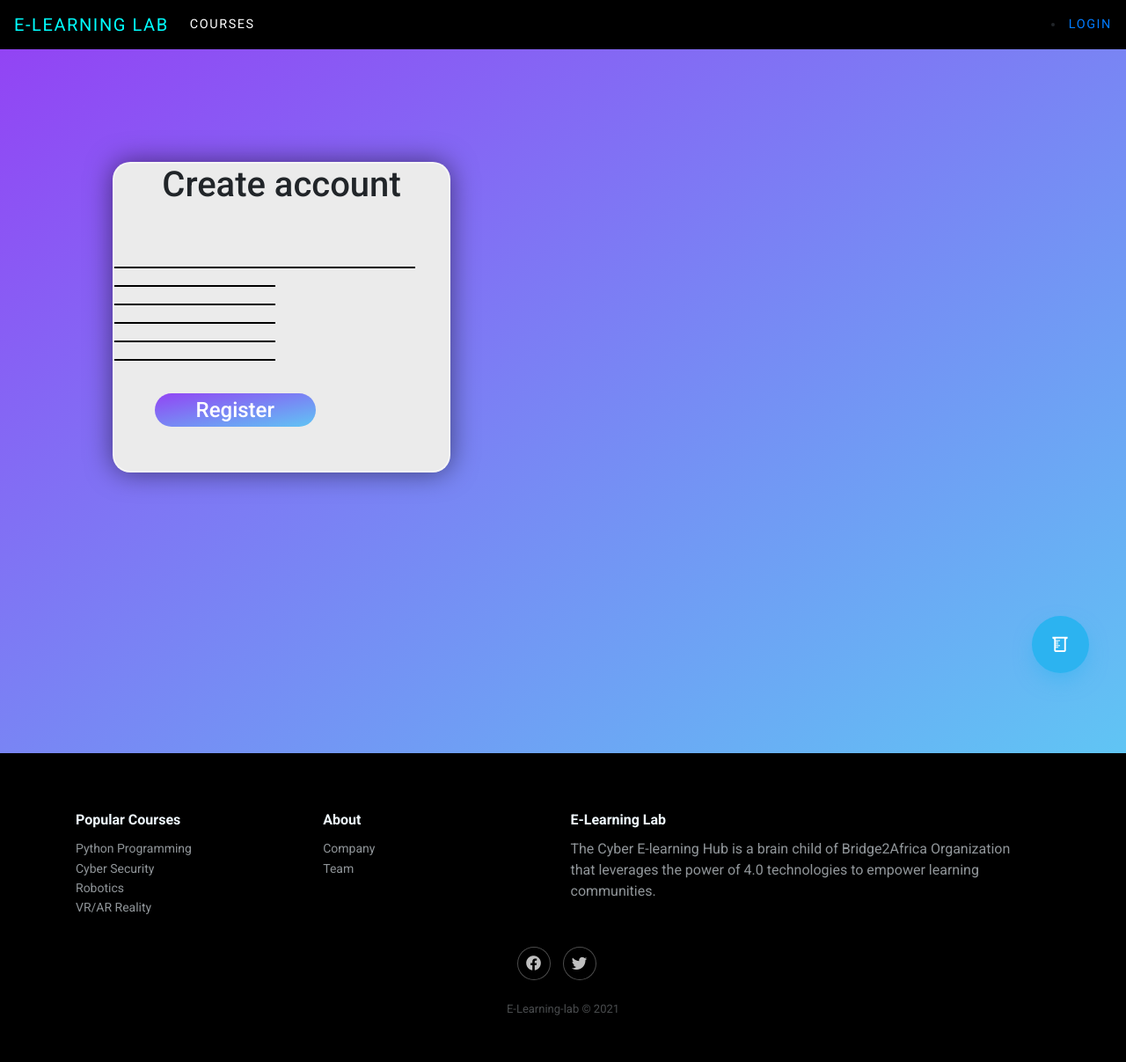
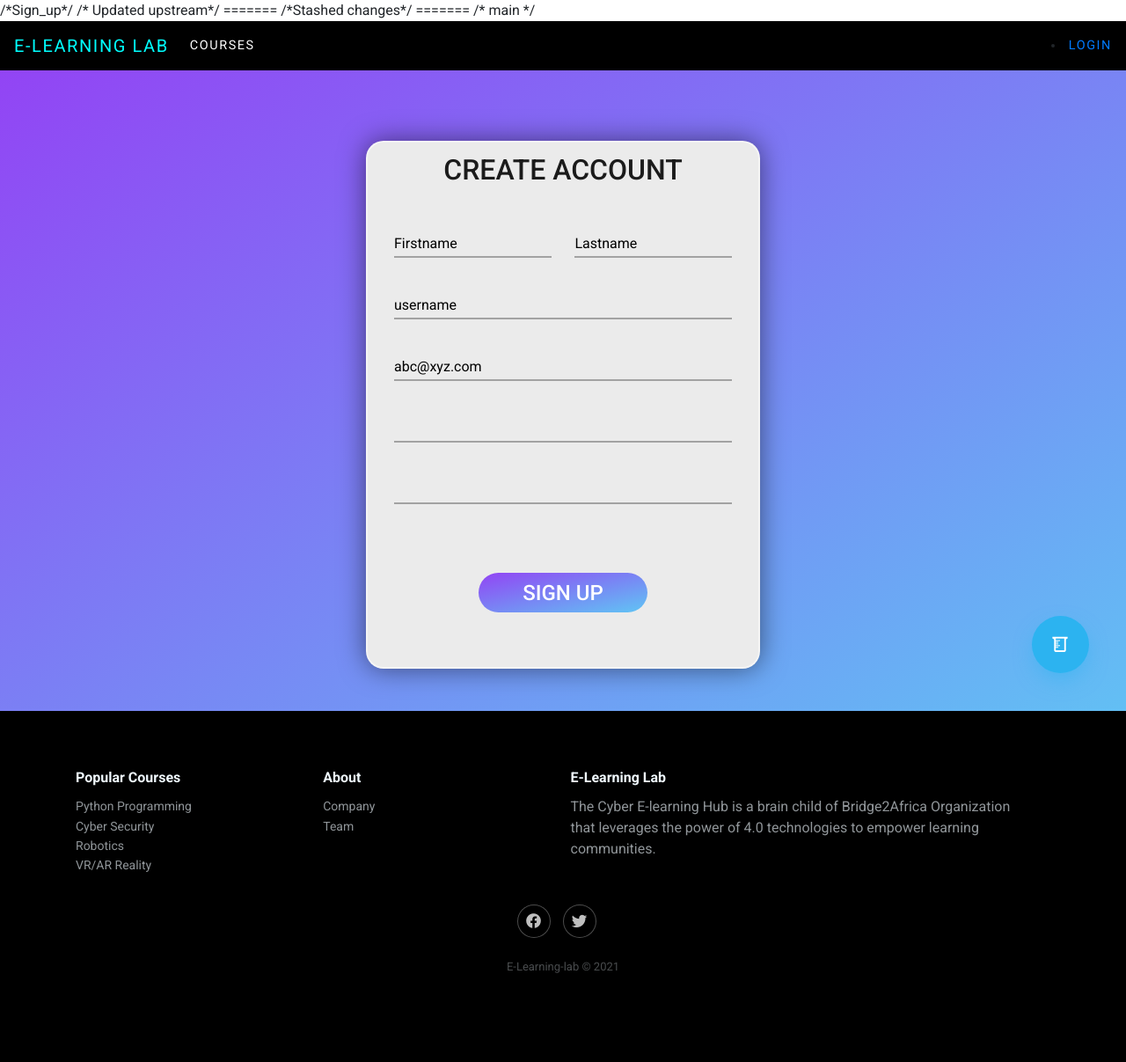
Before and after one commit to adriane0523/VirtualLearningLab, a Django app: page /registration/ in a window 1280 px wide. Shown: the whole page at 88% size. After the commit the page ends 1106 px from the top, so only its background shows below. Run offline with Django 3.2, Linux system fonts and the light colour scheme; parts of the project's set-up code (start-up, migrations or seed data) failed here and were passed over; some libraries are stand-ins or nearby versions.

Commit message:
Revert "forms.py_changes"
This reverts commit d60ad1c7cb79334d688cf673dc98d830e25401a6.

```diff
--- a/Components/home/forms.py
+++ b/Components/home/forms.py
@@ -5,13 +5,13 @@
 
 
 class CustomUserCreationForm(forms.Form):
-    firstname = forms.CharField(label='', min_length=4, max_length=20, widget=forms.TextInput(attrs={'class': "input-box fname" , 'placeholder': 'Email'}))
-    lastname = forms.CharField(label='', min_length=4, max_length=20, widget=forms.TextInput(attrs={'class': "input-box lname"}))
-    gradelevel = forms.IntegerField(label="", widget=forms.TextInput(attrs={'class': "input-box grade"}))
-    username = forms.CharField(label='', min_length=4, max_length=150, widget=forms.TextInput(attrs={'class': "input-box uname"}))
-    email = forms.EmailField(label='', widget=forms.TextInput(attrs={'class': "input-box email"}))
-    password1 = forms.CharField(label='', widget=forms.PasswordInput(attrs={'class': "input-box p1"}))
-    password2 = forms.CharField(label='', widget=forms.PasswordInput(attrs={'class': "input-box p2"}))
+    # firstname = forms.CharField(label='Enter First Name', min_length=4, max_length=20)
+    # lastname = forms.CharField(label='Enter Last Name', min_length=4, max_length=20)
+    # gradelevel = forms.IntegerField(label="Enter Grade")
+    username = forms.CharField(label='Enter Username', min_length=4, max_length=150)
+    email = forms.EmailField(label='Enter email')
+    password1 = forms.CharField(label='Enter password', widget=forms.PasswordInput)
+    password2 = forms.CharField(label='Confirm password', widget=forms.PasswordInput)
 
     def clean_username(self):
         username = self.cleaned_data['username'].lower()
@@ -51,8 +51,8 @@
             self.cleaned_data['username'],
             self.cleaned_data['email'],
             self.cleaned_data['password1'],
-            #firstname = self.cleaned_data['firstname'],
-            #lastname = self.cleaned_data['lastname'],
-            #gradelevel = self.cleaned_data['gradelevel'],
+            # firstname = self.cleaned_data['firstname'],
+            # lastname = self.cleaned_data['lastname'],
+            # gradelevel = self.cleaned_data['gradelevel'],
         )
         return user
--- a/Components/home/templates/sign_up.html
+++ b/Components/home/templates/sign_up.html
@@ -1,9 +1,10 @@
 <!--Sign up/login template-->
 {% extends "base.html" %}
 {% block page_content %}
-<div class="container2">
-  <div class="con">
-          <div class="form-box-inner">
+<!--
+ <div class="container">
+      <div class="row justify-content-center align-items-center" style="height:80vh;">
+          <div class="col-auto border p-3">
                 {% if messages %}
                 <ul>
                     {% for message in messages %}
@@ -12,54 +13,53 @@
                 </ul>
             {% endif %}
 
-            <h1 class="create">Create account</h1>
+            <h1>Create account</h1>
             <form method="post" >
                 {% csrf_token %}
                 <table>
                     {{ form.as_table }}
                     <tr>
                         <td></td>
-                        <td><br><input type="submit" class="btn1" name="submit" value="Register" /></td>
+                        <td><br><input type="submit" name="submit" value="Register" /></td>
                     </tr>
                 </table>
             </form>
+            <p><u>Note:</u><br>
+                Username must be 150 character. Letters, digits and @/./+/-/_ only <br>
+                Your password can't be too similar to your other personal information <br>
+                Your password must contain atleast 8 characters<br>
+                Your password can't be entirely numeric <br>
+                Your password can't be a commonly used password
+            </p>
           </div>
       </div>
-</div>
-  <!--
+  </div>-->
   <div class="container2">
     <div class="wrapper">
-      {% if messages %}
-                <ul>
-                    {% for message in messages %}
-                    <li>{{ message }}</li>
-                    {% endfor %}
-                </ul>
-            {% endif %}
       <div class="form-box">
         <h2>CREATE ACCOUNT</h2>
         <form action=""  method="post">
-
           <div class="flexboxrow">
           <div class="input-box email">
             <div class="name">
-           <input type="text"name=""placeholder="Firstngfffame"/>          </div>
+           <input type="text" name="" placeholder="Firstngfffame" value="Firstname">
+          </div>
           </div>
 
           <div class="input-box email">
             <div class="name">
-            <input type="lastname" name="" placeholder="Lastname">
+            <input type="lastname" name="" placeholder="Lastname" value="Lastname">
             </div>
            </div>
           </div>
           <div>
 
           <div class="input-box">
-              <input type="username" name="" placeholder="Username" >
+              <input type="username" name="" placeholder="Username" value="username">
           </div>
 
           <div class="input-box">
-            <input type="email" name="" placeholder="Email" >
+            <input type="email" name="" placeholder="Email" value="abc@xyz.com">
           </div>
 
           <div class="input-box">
@@ -80,7 +80,6 @@
     </div>
 
     </div>
-    -->
 
   <!-- <div class="signupFrm">
     {% if messages %}
--- a/assets/sign_up.css
+++ b/assets/sign_up.css
@@ -1,36 +1,85 @@
+*{
+    margin: 0;
+    padding: 0;
+    box-sizing: border-box;
+    font-family: 'Poppins', sans-serif;
+
+}
+
 .container2{
     width: 100%;
     height:100%;
     background-image: linear-gradient(to bottom right, rgba(144,69,243,255), rgba(96,197,244,255))
     background-color =  red; /* For browsers that do not support gradients */
     background-image: linear-gradient(to bottom right, rgba(146,68,244,255), rgba(96,197,244,255));
+
     background-position: relative;
     background-repeat: no-repeat;
     background-size: cover;
 }
 
-.form-box-inner{
-    position: absolute;
+.wrapper {
+    position: relative;
+    height: 75%;
+    width: 35%;
     background: rgba(235,235,235,255);
     border: 2px solid rgba(255, 255, 255, .5);
     border-radius: 20px;
     backdrop-filter: blur(20px);
     box-shadow: 0 0 30px rgba(0, 0, 0, .5);
-    width: 30%;
-    margin-left: 10%;
-    margin-top: 10%;
+    display: flex;
+    justify-content: center;
+    align-items: center;
+    margin-left:32.5%;
+    top: 10%;
+    margin-bottom: 10%;
 }
 
-.input-box{
-    border: none;
-    border-bottom: 2px solid black;
-    background-color: #ebebeb;
+.wrapper .form-box {
+    width: 100%;
+    padding: 30px;
 }
 
-.input-box.lname{
+.form-box h2 {
+    color: rgba(27,27,27,255);
+    text-align: center;
+    top: 0%;
+}
+
+.input-box {
+    position: relative;
+    width: 100%;
+    height: 30px;
+    border-bottom: 2px solid rgba(162,162,162,255);
+    margin: 40px 0;
+}
+
+.input-box.email{
+    margin: 0;
+}
+
+/*.input-box.name{
+    position: relative;
+    width: 45%;
+}*/
+
+/*.input-box label {
     position: absolute;
-    right: 10%;
-    top: 28%;
+    top: 50%;
+    left: 5px;
+    transform: translateY(-50%);
+    font-size: 1em;
+    color: rgba(162,162,162,255);
+    font-weight: 500;
+    pointer-events: none;
+}*/
+
+.input-box input {
+    width: 100%;
+    height: 100%;
+    background: transparent;
+    border: none;
+    outline: none;
 }
 
 .flexboxrow{
@@ -42,6 +91,8 @@
 .btn1 {
     margin-left: 25%;
     margin-right: 25%;
+    width: 50%;
+    height: 45px;
     background: linear-gradient(to bottom right, rgba(146,68,244,255), rgba(96,197,244,255));
     border: none;
     outline: none;
@@ -55,12 +106,24 @@
 
 }
 
-.create{
+/*
+
+/////
+
+
+    border-radius: 20px;
+    border: none
+    backgroun-color: linear-gradient(to bottom right, rgba(146,68,244,255), rgba(96,197,244,255));
+    color: #fff;
+    font-size: 1.5em;
+    font-weight: bold;
+    padding: 12px 45px;
+    Letter-spacing: 1px;
+    text-transform: uppercase;
+    transition: transform;
     text-align: center;
-    font-family: 'Poppins', sans-serif;
+*/
+
+input::placeholder-shown{
+    color: black;
 }
-
-/*input::placeholder {
-    background-color: rgb(128, 128, 50);
-    content: 'hello';
-}*/
```
Also changed, not shown: Components/home/templates/signup prac.html (deleted, +0 -47 lines), virtuallearninglab/templates/base.html (+6 -6 lines), db.sqlite3.
